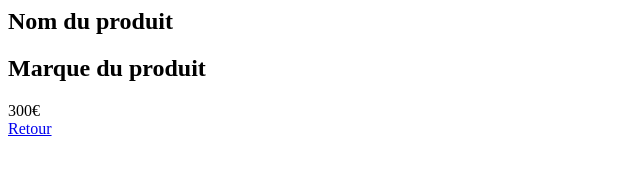
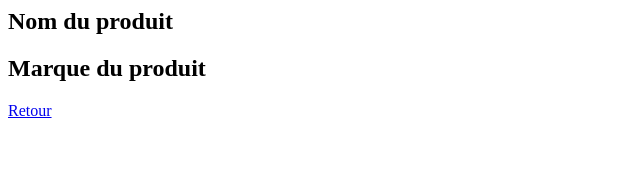
Before and after one commit to clairebrhs/testsite, a plain HTML site: page produit.html in a window 1280 px wide. Shown: the whole page, without its empty margins (0-640 px from the left). Drawn offline with Linux system fonts and the light colour scheme.

Commit message:
Update produit.html

```diff
--- a/produit.html
+++ b/produit.html
@@ -18,7 +18,6 @@
 	</hgroup>
 
 </header>
-  <div class="price">300&euro;</div>
 
 </article>
         <a href="https://clairebrhs.github.io/testsite/index.html">
```
